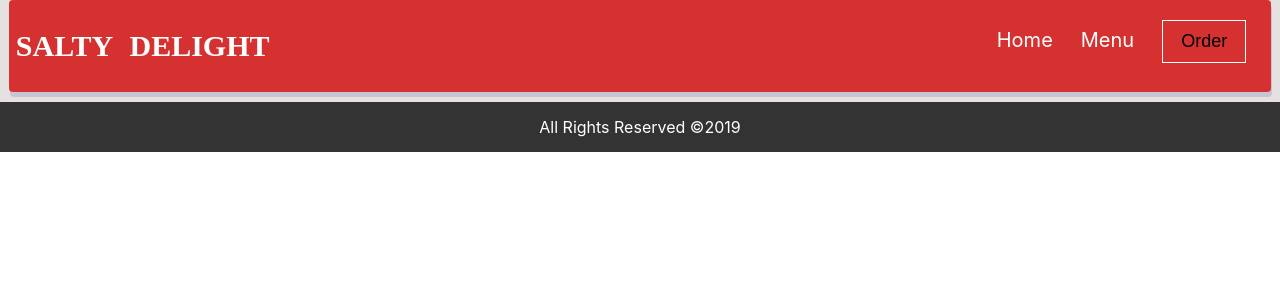
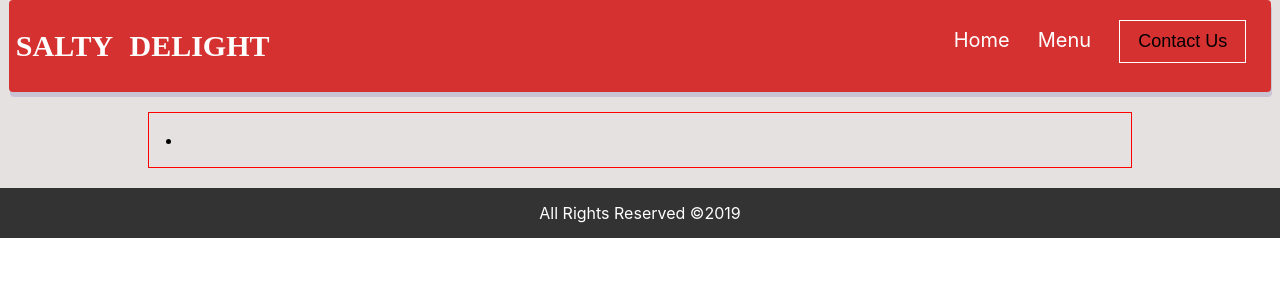
Before and after one commit to bawazy/salty_delight, a React (Create React App) app: page /subItem in a window 1280 px wide. Shown: the top 300 px of the page. Built offline with nearby package versions, Linux system fonts and the light colour scheme; a web font is replaced by a local one.

Commit message:
well having a problem mapping through the subitems and displaying them

```diff
--- a/src/App.css
+++ b/src/App.css
@@ -16,7 +16,6 @@
   margin: auto;
   border-radius:4px;
   justify-items: end;
-  /* position: fixed; */
   box-shadow:   1px 5px rgba(4, 4, 126, 0.13);
   width: 98%;
 
@@ -98,7 +97,7 @@ margin-left: 1em;
 
   }
 
-.ordbtn{
+.conbtn{
   background: rgba(255, 0, 0, 0);
   border:1px solid #fff;
   padding-left:1em;
@@ -108,7 +107,7 @@ margin-left: 1em;
  font-size: 18px;
 }
 
-.ordbtn:hover{
+.conbtn:hover{
   background: #333;
   color: #fff;
 }
@@ -123,3 +122,18 @@ img{
   grid-template-columns: 1fr 1fr;
   text-align: center;
 }
+
+.menus{
+list-style: none;
+}
+.menuLinks{
+  text-decoration: none;
+  color: #333;
+}
+
+.menu-item{
+border: 1px solid red;
+padding: 17px;
+margin:20px;
+
+}
--- a/src/App.js
+++ b/src/App.js
@@ -3,7 +3,8 @@ import {BrowserRouter as Router,Route} from 'react-router-dom';
 import Header from './layouts/header';
 import Body from './layouts/body';
 import Menu from './components/menu';
-import Orders from './components/order';
+import Contact from './components/contact';
+import SubItem from './components/subItem';
 import Footer from './layouts/footer';
 import './App.css';
 
@@ -25,9 +26,12 @@ class App extends Component {
                         <Body />
                    </React.Fragment>
                   ) }/>
+
+            <Route path='/contact' component={Contact}  />
+            <Route path='/menu'  component={Menu}/>
+            <Route path='/subItem'  component={SubItem}/>
             </div>
-            <Route path='/order' component={Orders}  />
-            <Route path='/menu'  component={Menu}/>
+
             <Footer />
 
         </div>
--- a/src/components/order.js
+++ b/src/components/contact.js
@@ -1,14 +1,14 @@
 import React, { Component } from 'react'
 
-export class order extends Component {
+export class contact extends Component {
   render() {
     return (
       <React.Fragment>
-          <h1>ORDER</h1>
+          <h1>Contact Us</h1>
           Order Your food Here!!!!
       </React.Fragment>
     )
   }
 }
 
-export default order
+export default contact
--- a/src/components/menu.js
+++ b/src/components/menu.js
@@ -1,21 +1,60 @@
 import React, { Component } from 'react'
 import MenuItem from './menuItem'
+import SubItem  from './subItem'
 
 export class menu extends Component {
   state = {
     menus:[
       {
         id: 1,
-        title:'ITEM 1',
+        title:'Pizza',
+        subItems:[
+                            {
+                              itemName:'Pizza 1',
+                            },
+
+                            {
+                              itemName:'Pizza 2',
+                            },
+                            {
+                              itemName:'Pizza 3',
+                            },
+
+
+        ],
       },
 
       {
         id:2,
-        title:'ITEM 2'
+        title:'Chicken',
+        subItems:[
+                              {
+                                itemName:'Pizza 1',
+                              },
+
+                              {
+                                itemName:'Pizza 2',
+                              },
+                              {
+                                itemName:'Pizza 3',
+                              },
+        ],
       },
       {
         id:3,
-        title:'ITEM 3'
+        title:'Foods',
+        subItems:[
+                                {
+                                  itemName:'Pizza 1',
+                                },
+
+                                {
+                                  itemName:'Pizza 2',
+                                },
+                                {
+                                  itemName:'Pizza 3',
+                                },
+        ],
       }
 
     ]
@@ -30,12 +69,20 @@ export class menu extends Component {
     <div>
         <h1>OUR MENU </h1>
 
-        <ul >
+        <ul className='menus'>
         {this.state.menus.map(menu => {
           return <MenuItem key={menu.id} index={menu.id} title={menu.title}/>
         })}
+        </ul>
 
+        <ul>
+        {this.state.menus.subItems.map(subItem =>{
+          return <SubItem title ={subItem.title}/>
+        })}
         </ul>
+
+
+
     </div>
     )
   }
--- a/src/components/menuItem.js
+++ b/src/components/menuItem.js
@@ -1,8 +1,9 @@
 import React from 'react'
+import { Link } from 'react-router-dom'
 
  const menuItem = props =>{
   return (
-      <li >{props.title}</li>
+<Link className='menuLinks' to='/subItem'><li className='menu-item'>{props.title}</li></Link>
   )
 }
 export default menuItem
--- /dev/null
+++ b/src/components/subItem.js
@@ -0,0 +1,13 @@
+import React, { Component } from 'react'
+
+export class subItem extends Component {
+  render() {
+    return (
+
+        <li className='menu-item'>{this.props.title}</li>
+
+    )
+  }
+}
+
+export default subItem
--- a/src/layouts/body.js
+++ b/src/layouts/body.js
@@ -25,7 +25,6 @@ import showcase from './img/food-1.jpg'
         </div>
 
         <div>
-        <h1>DELIVERY</h1>
         CURRENT AVERAGE DELIVERY TIME <span className='deliveryT1'>2</span> <span className='deliveryT2'>5</span> mins
         </div>
     </div>
--- a/src/layouts/header.js
+++ b/src/layouts/header.js
@@ -9,7 +9,7 @@ import { Link } from 'react-router-dom'
       <div className='links'>
             <Link className='linkStyle' to='/'>Home</Link>
             <Link className='linkStyle' to='/menu'>Menu</Link>
-            <Link className='linkStyle' to='/order'><button className='ordbtn'>Order</button></Link>
+            <Link className='linkStyle' to='/contact'><button className='conbtn'>Contact Us</button></Link>
       </div>
 
     </div>
```
